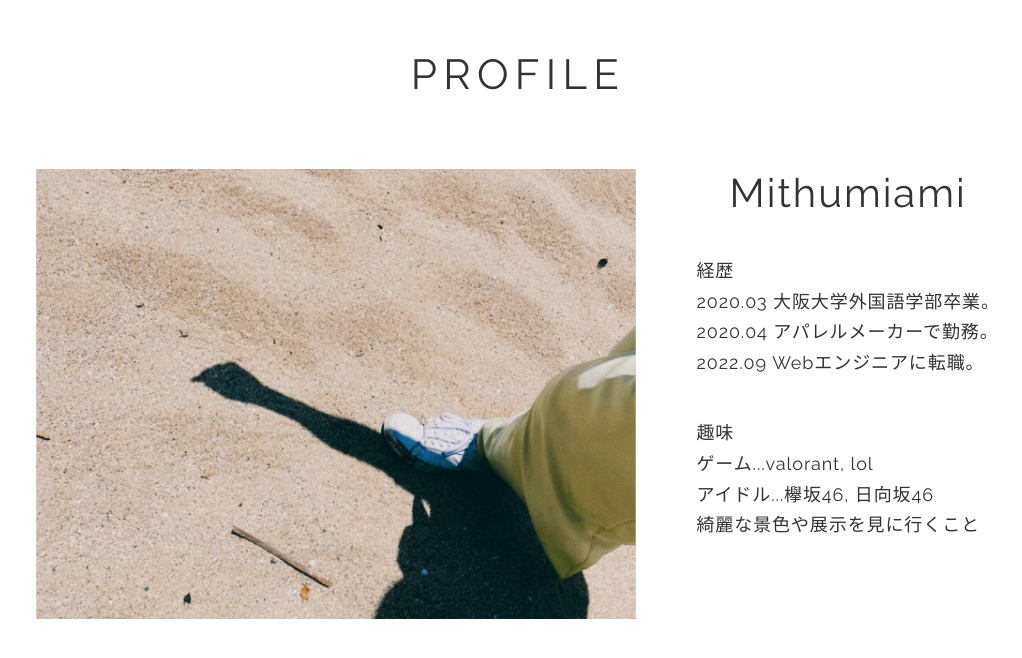
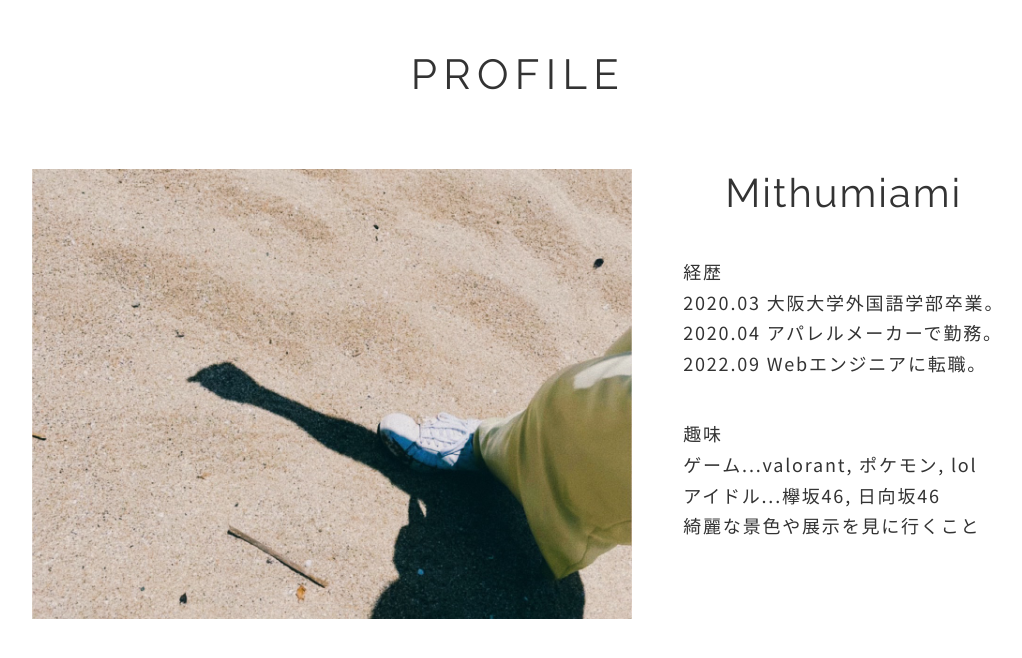
Before and after one commit to mithumiami/mithumiami, a Next.js app: page /profile in a window 1280 px wide. Shown: the top 658 px of the page, without its empty margins (122-1144 px from the left). Built offline with nearby package versions, Linux system fonts and the light colour scheme.

Commit message:
style
テキスト変更、フォント変更

```diff
--- a/pages/profile.jsx
+++ b/pages/profile.jsx
@@ -29,7 +29,7 @@ function Profile() {
                 </div>
                 <div className= {styles.detail}>
                     趣味<br/>
-                    ゲーム...valorant, lol<br/>
+                    ゲーム...valorant, ポケモン, lol<br/>
                     アイドル...欅坂46, 日向坂46<br/>
                     綺麗な景色や展示を見に行くこと<br/>
                 </div>
--- a/styles/Profile.module.css
+++ b/styles/Profile.module.css
@@ -31,9 +31,10 @@
     letter-spacing: 0.05em;
 }
 .detail{
+    font-family: "Noto Sans JP";
     margin: 40px auto;
     font-size: 18px;
-    letter-spacing: 0.05em;
+    letter-spacing: 0.1em;
     line-height: 1.7;
 
 }
```
